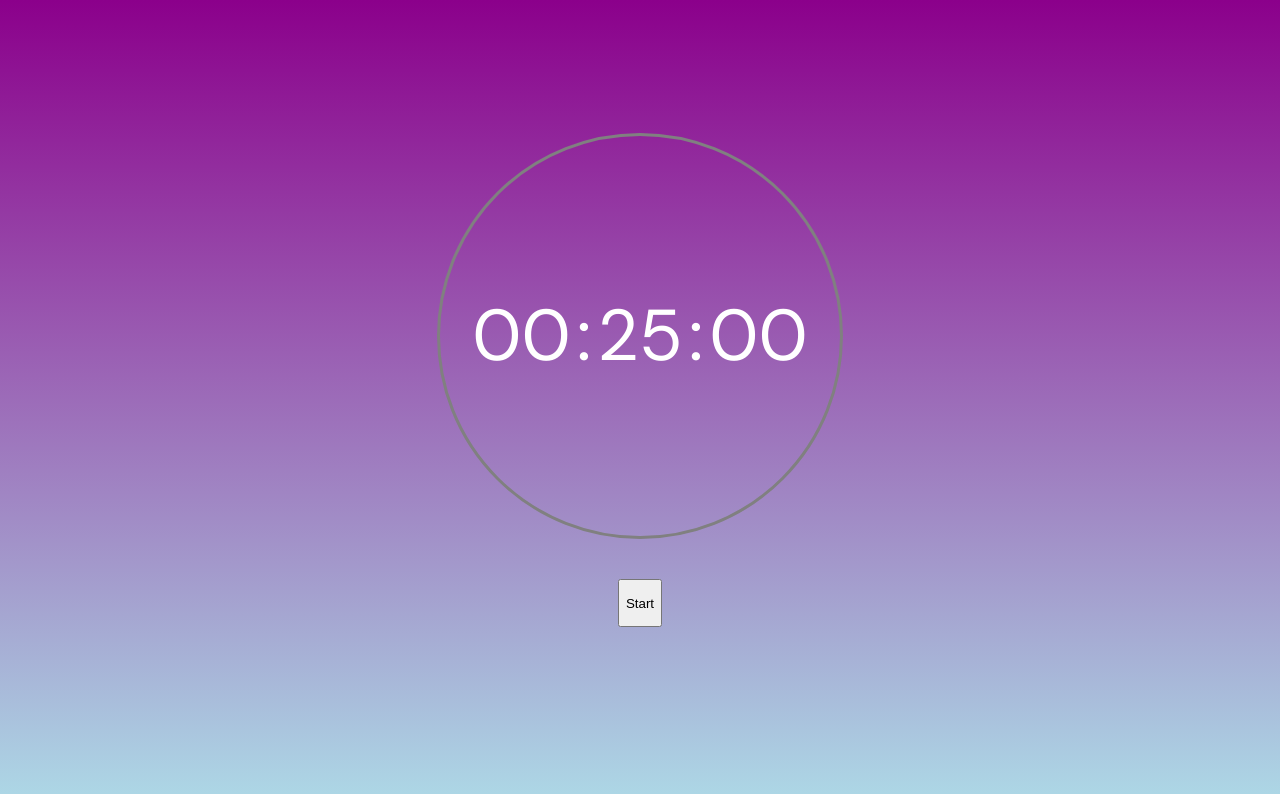
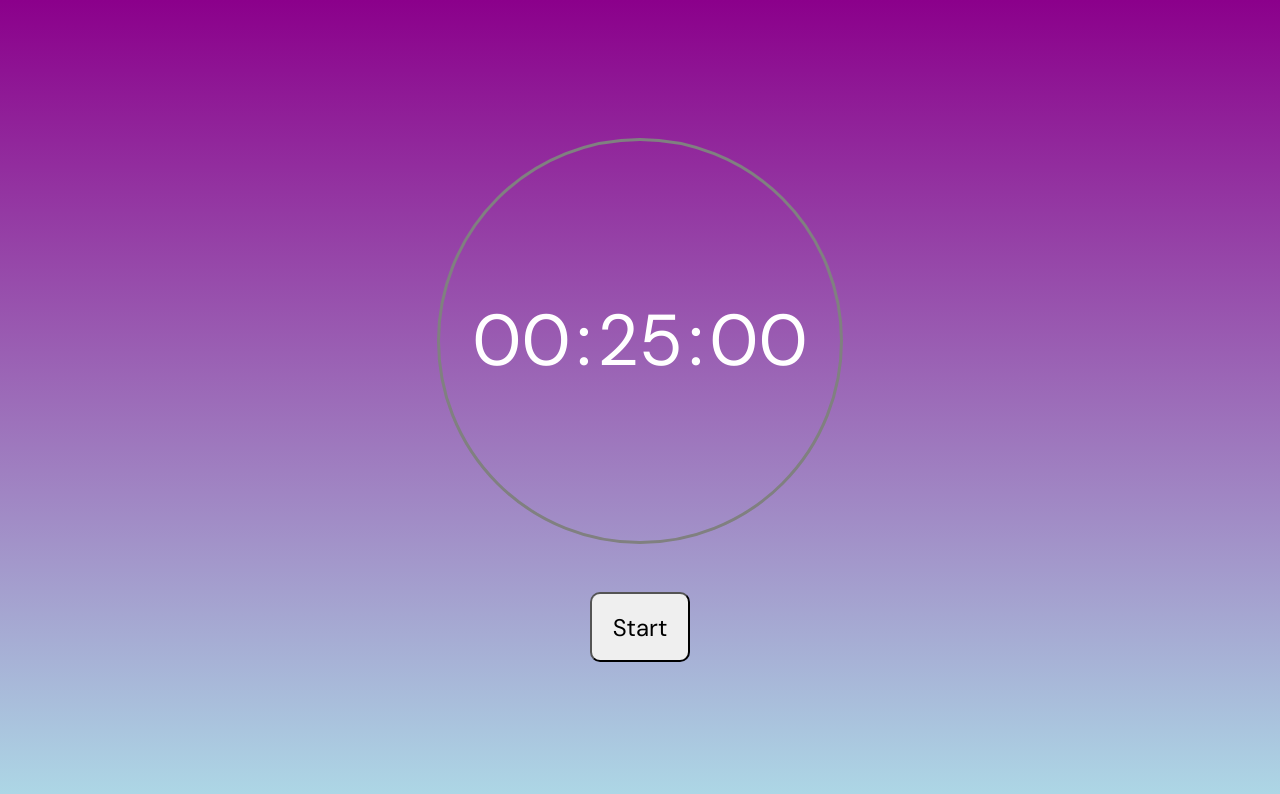
Before and after one commit to dhanushk03/flowmoro, a React (Create React App) app in the folder timerapp/: page / in a window 1280 px wide. Shown: the top 794 px of the page. Built offline with nearby package versions, Linux system fonts and the light colour scheme.

Commit message:
Able to center the pause button using margin auto

```diff
--- a/timerapp/src/Components/CountdownTimer/CountdownTimer.css
+++ b/timerapp/src/Components/CountdownTimer/CountdownTimer.css
@@ -16,12 +16,20 @@
 }
 
 .playbutton {
+    width: 100px;
+    height: 70px;
+    border-radius: 10px;
+
+    display: flex;
     justify-content: center;
     align-items: center;
-    display: flex;
-    font-size: 72px;
+
+    font-size: 24px;
     font-family: "DM Sans";
-    margin: 10%;
+
+    margin-top: 12%;
+    margin-right: auto;
+    margin-left: auto;
 }
 
 span {
--- a/timerapp/src/Components/CountdownTimer/CountdownTimer.js
+++ b/timerapp/src/Components/CountdownTimer/CountdownTimer.js
@@ -75,9 +75,9 @@ const CountdownTimer = (props) => {
                 <span>:</span>
                 <span>{remainingTime.seconds}</span>
             </div>
-            <div className="playbutton">
-                <button onClick={() => setPaused(!paused)}>
-                {paused? <p>Start</p> : <p>Pause</p>}
+            <div>
+                <button onClick={() => setPaused(!paused)} className="playbutton">
+                    {paused? <p>Start</p> : <p>Pause</p>}
                 </button>
             </div>
         </div>
```
